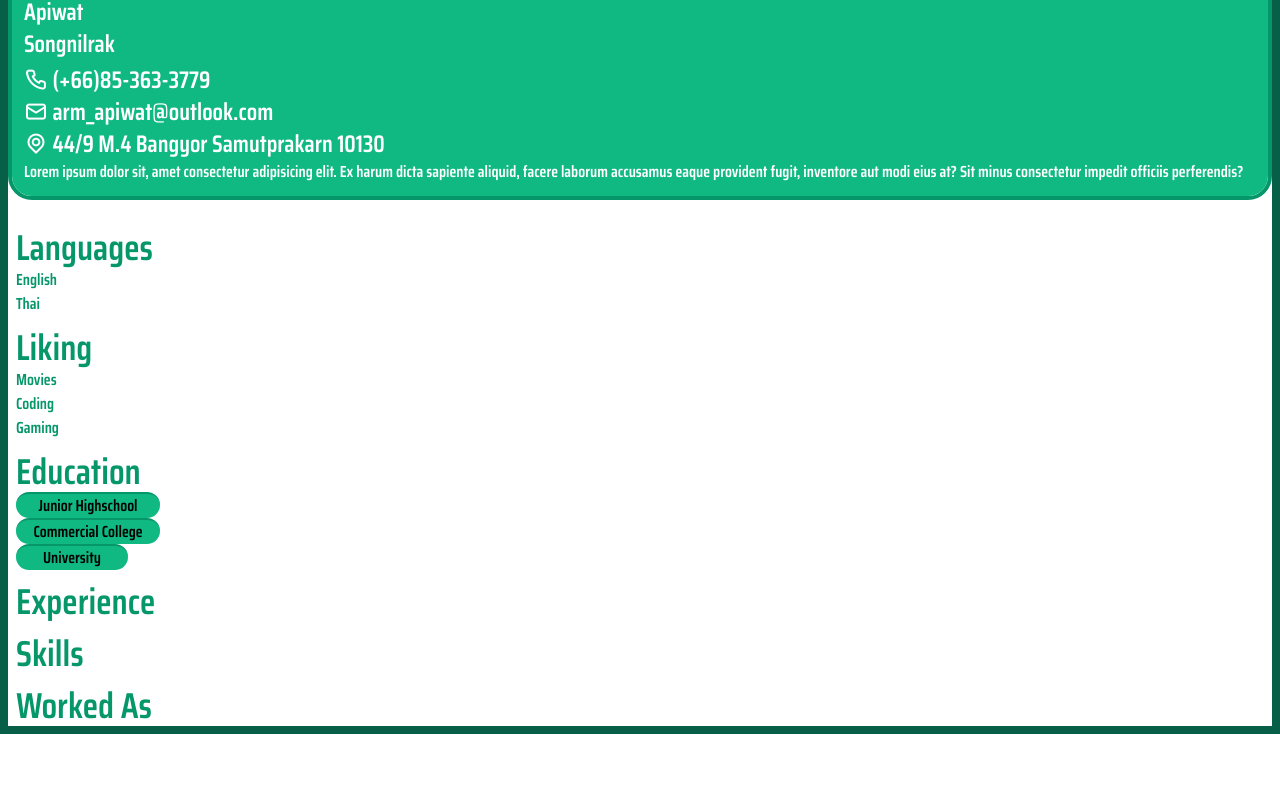
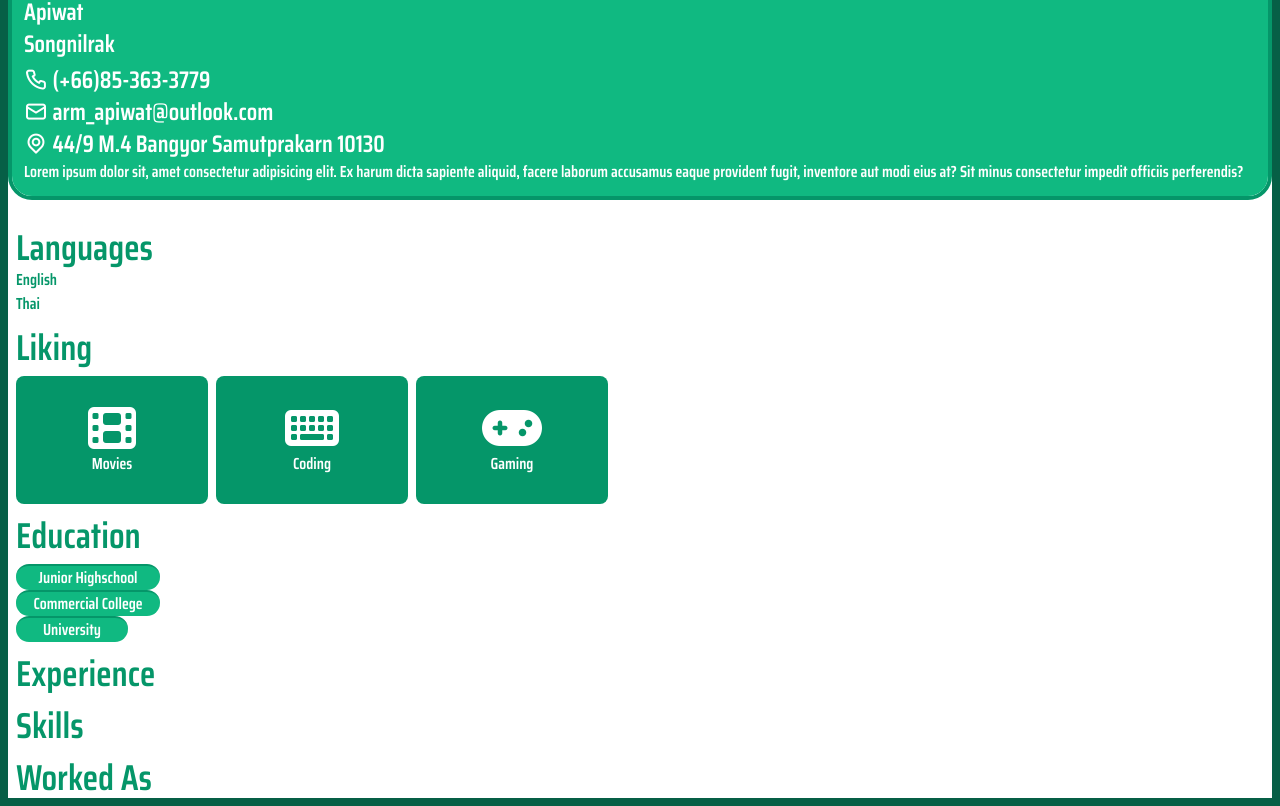
Before and after one commit to Yakkiiz/Yakkiiz.github.io, a React (Vite) app: page / in a window 1280 px wide. Shown: the part 528-1334 px from the top of the page. Before the commit the page ends 1262 px from the top, so only its background shows below. Built offline with nearby package versions, Linux system fonts and the light colour scheme.

Commit message:
add content to linking

```diff
--- a/src/App.tsx
+++ b/src/App.tsx
@@ -38,25 +38,42 @@ function App() {
               </div>
             </div>
           </div>
-          <div className="flex flex-col gap-y-3 pl-2 pt-0">
+          <div className="flex flex-col gap-y-3 px-2 pt-0">
             <div>
               <div className="text-4xl">Languages</div>
               <div>English</div>
               <div>Thai</div>
             </div>
             <div>
-              <div className="text-4xl">Liking</div>
-              <div>Movies</div>
-              <div>Coding</div>
-              <div>Gaming</div>
+              <div className="text-4xl pb-2">Liking</div>
+              <div className="flex justify-stretch gap-x-2 text-center">
+                <div className="flex h-32 w-48 flex-col justify-center rounded-lg bg-emerald-600 text-white">
+                  <i className="fa-solid fa-film text-5xl"></i>
+                  <div>Movies</div>
+                </div>
+                <div className="flex h-32 w-48 flex-col justify-center rounded-lg bg-emerald-600 text-white">
+                  <i className="fa-solid fa-keyboard text-5xl"></i>
+                  <div>Coding</div>
+                </div>
+                <div className="flex h-32 w-48 flex-col justify-center rounded-lg bg-emerald-600 text-white">
+                  <i className="fa-solid fa-gamepad text-5xl"></i>
+                  <div>Gaming</div>
+                </div>
+              </div>
             </div>
 
             <div>
-              <div className="text-4xl">Education</div>
-              <div className="border-emerald-600 border-t-2 bg-emerald-500 rounded-full text-black w-36 text-center">Junior Highschool</div>
-              <div className="border-emerald-600 border-t-2 bg-emerald-500 rounded-full text-black w-36 text-center">Commercial College</div>
-              <div className="border-emerald-600 border-t-2 bg-emerald-500 rounded-full text-black w-28 text-center">University</div>
-              <div className="w-7 h-auto bg-black"></div>
+              <div className="text-4xl pb-2">Education</div>
+              <div className="w-36 rounded-full border-t-2 border-emerald-600 bg-emerald-500 text-center text-white">
+                Junior Highschool
+              </div>
+              <div className="w-36 rounded-full border-t-2 border-emerald-600 bg-emerald-500 text-center text-white">
+                Commercial College
+              </div>
+              <div className="w-28 rounded-full border-t-2 border-emerald-600 bg-emerald-500 text-center text-white">
+                University
+              </div>
+              {/* <div className="h-1 w-40 bg-black"></div> */}
             </div>
             <div className="text-4xl">Experience</div>
             <div className="text-4xl">Skills</div>
```
